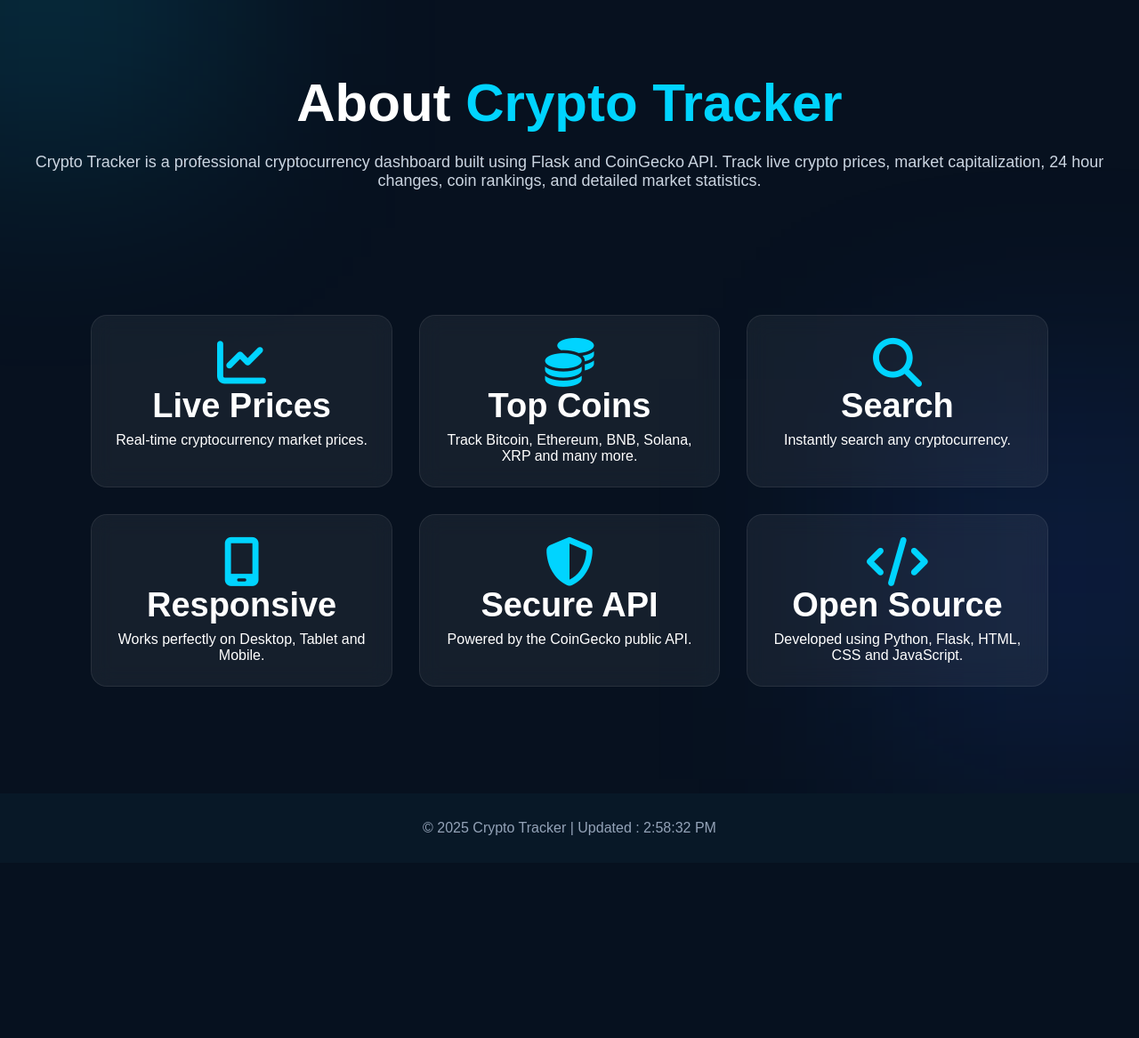
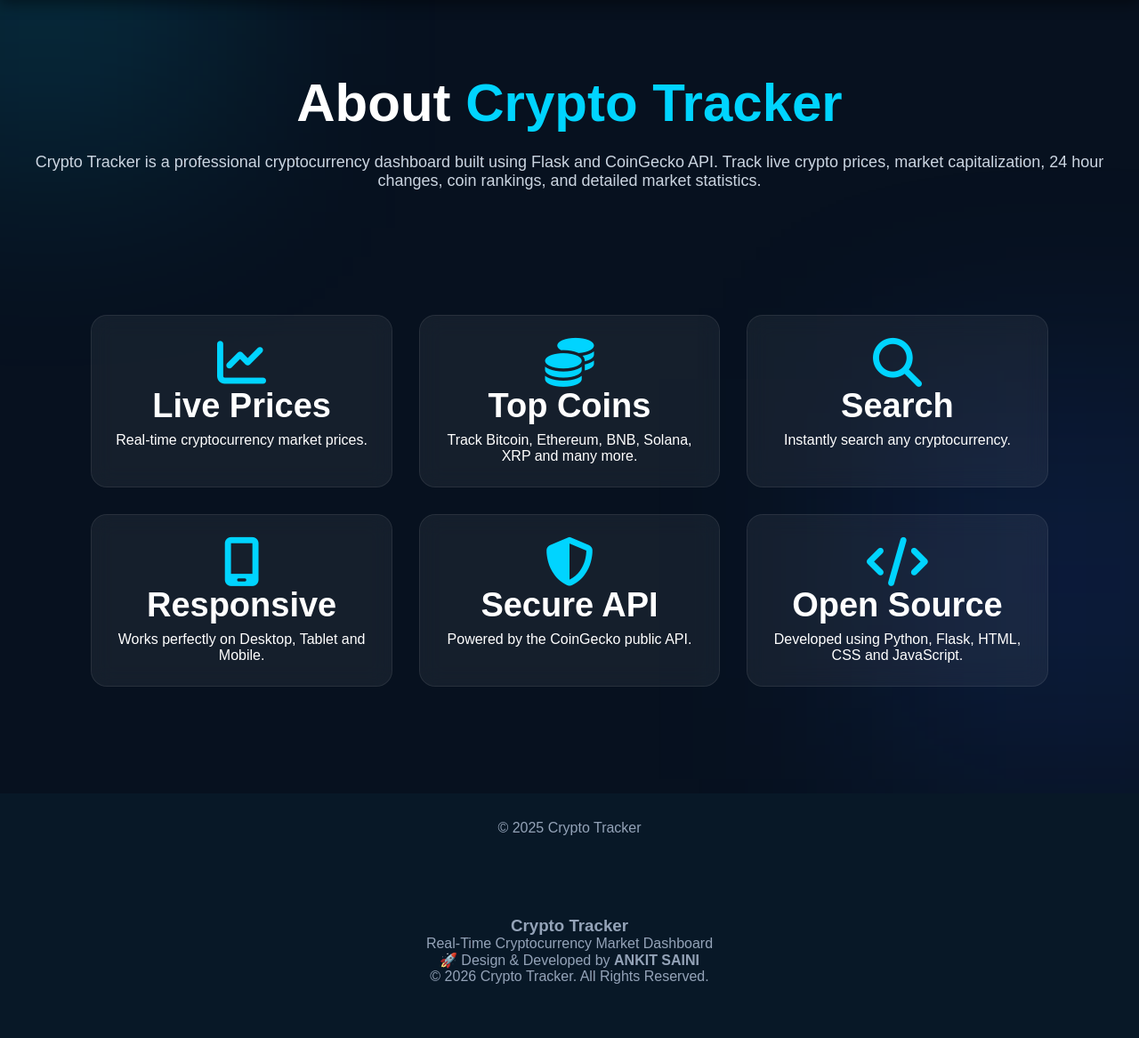
Before and after one commit to AnkitSaini491/Crypto-Tracker-, a Flask app: page /about in a window 1280 px wide. Shown: the part 74-1241 px from the top of the page at 89% size. Before the commit the page ends 1013 px from the top, so only its background shows below. Run offline with Flask 3, Linux system fonts and the light colour scheme.

Commit message:
Update about.html

```diff
--- a/templates/about.html
+++ b/templates/about.html
@@ -191,10 +191,22 @@ JavaScript.
 
 </p>
 
+<footer>
+
+    <div class="footer-content">
+
+        <h3>Crypto Tracker</h3>
+
+        <p>Real-Time Cryptocurrency Market Dashboard</p>
+
+        <p class="developer">
+            🚀 Design & Developed by <strong>ANKIT SAINI</strong>
+        </p>
+
+        <p class="copyright">
+            © 2026 Crypto Tracker. All Rights Reserved.
+        </p>
+
+    </div>
+
 </footer>
-
-<script src="{{ url_for('static', filename='script.js') }}"></script>
-
-</body>
-
-</html>
```
